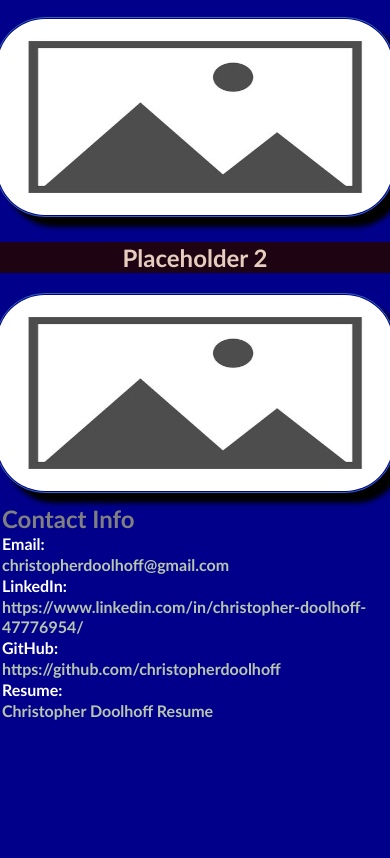
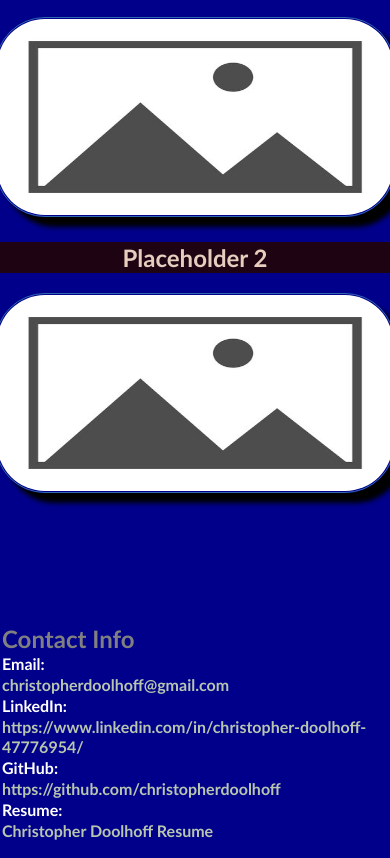
Before and after one commit to christopherdoolhoff/Portfolio, a plain HTML site: page index.html in a window 390 px wide. Shown: the part 1817-2675 px from the top of the page. Drawn offline with Linux system fonts and the light colour scheme.

Commit message:
fixed spacing issue of info on mobile version

```diff
--- a/assets/css/style.css
+++ b/assets/css/style.css
@@ -234,7 +234,7 @@ nav a:hover {
 
     #info {
         align-items: flex-start;
-        top: 2320px;
+        top: 2440px;
         left: 2px;
         transition: none 0s;
     }
```
